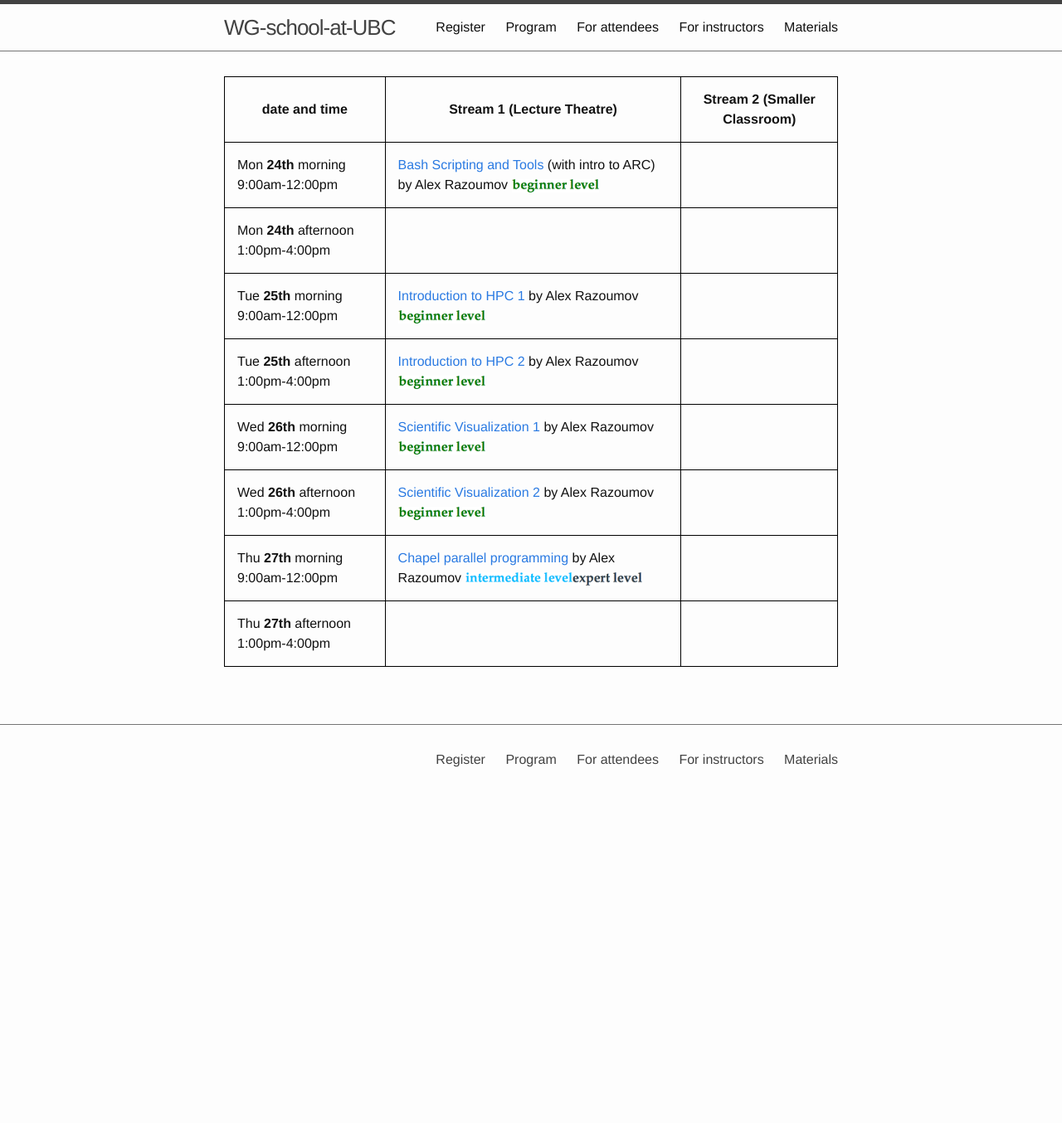
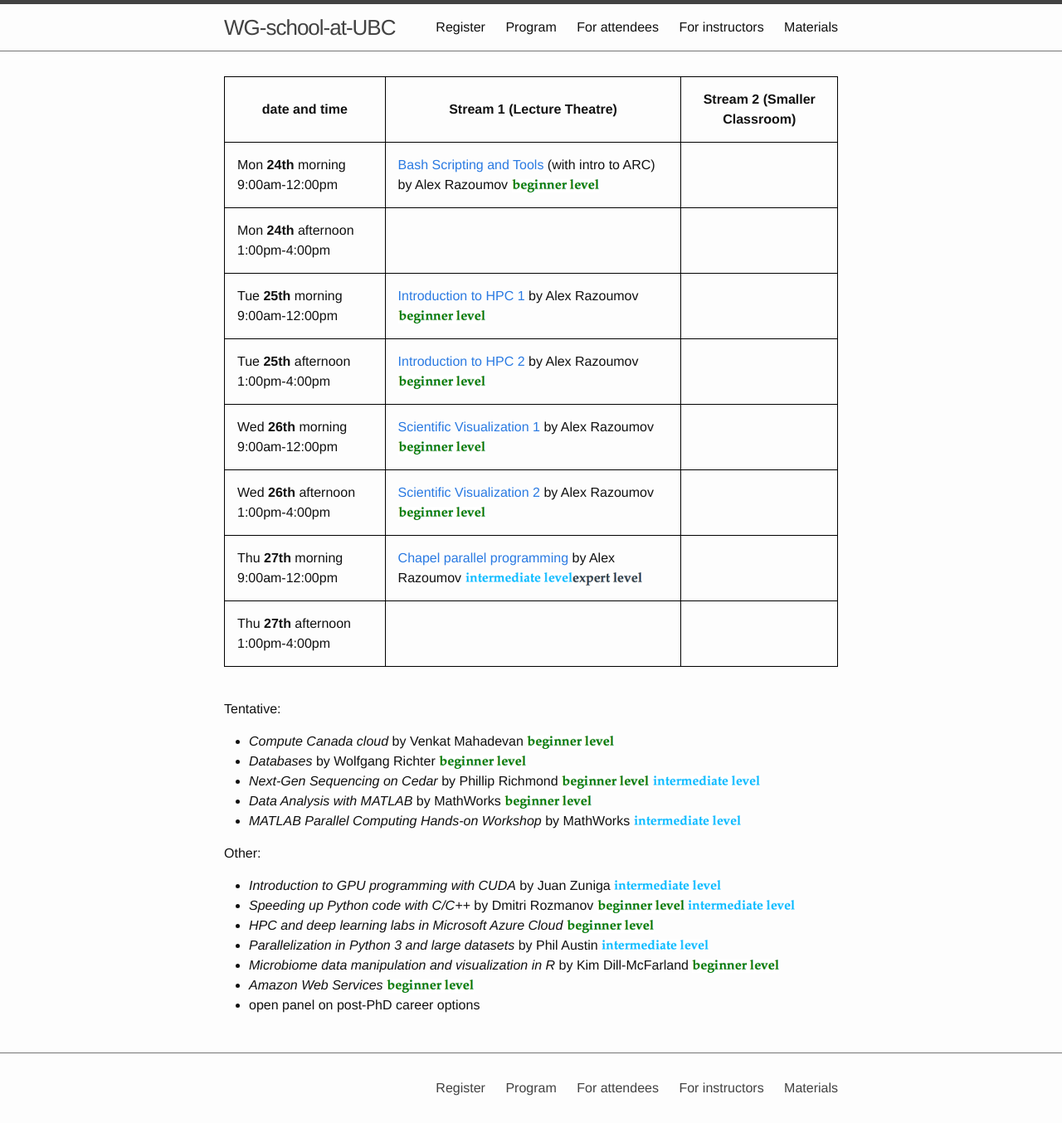
Before and after one commit to WestGrid/ubcSummerSchool2019, a Jekyll site: the page built from 1-program.md, in a window 1280 px wide. Shown: the whole page at 83% size. Built offline with Jekyll 4.4.1, drawn with Linux system fonts in a browser that asks for light colours; before the commit the page ends 958 px from its top, so only the background shows below that.

Commit message:
2019-Mar-01 16:52

```diff
--- a/1-program.md
+++ b/1-program.md
@@ -22,4 +22,20 @@ nav: true
 
 &nbsp;
 
+Tentative:
+- *Compute Canada cloud* by Venkat Mahadevan {{beg}}
+- *Databases* by Wolfgang Richter {{beg}}
+- *Next-Gen Sequencing on Cedar* by Phillip Richmond {{beg}} {{int}}
+- *Data Analysis with MATLAB* by MathWorks {{beg}}
+- *MATLAB Parallel Computing Hands-on Workshop* by MathWorks {{int}}
+
+Other:
+- *Introduction to GPU programming with CUDA* by Juan Zuniga {{int}}
+- *Speeding up Python code with C/C++* by Dmitri Rozmanov {{beg}} {{int}}
+- *HPC and deep learning labs in Microsoft Azure Cloud* {{beg}}
+- *Parallelization in Python 3 and large datasets* by Phil Austin {{int}}
+- *Microbiome data manipulation and visualization in R* by Kim Dill-McFarland {{beg}}
+- *Amazon Web Services* {{beg}}
+- open panel on post-PhD career options
+
 <!-- <strike>Python scripting for Scientists</strike> -->
```
